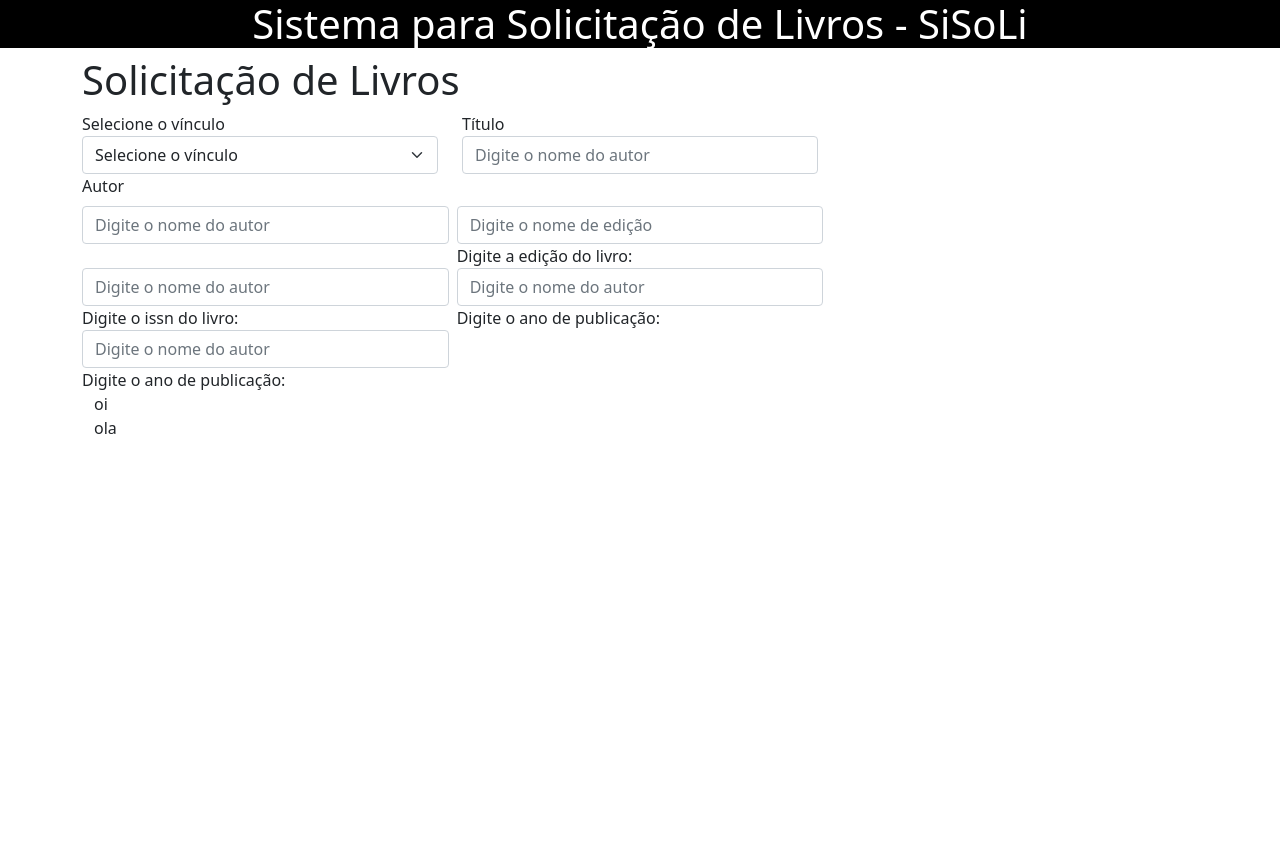
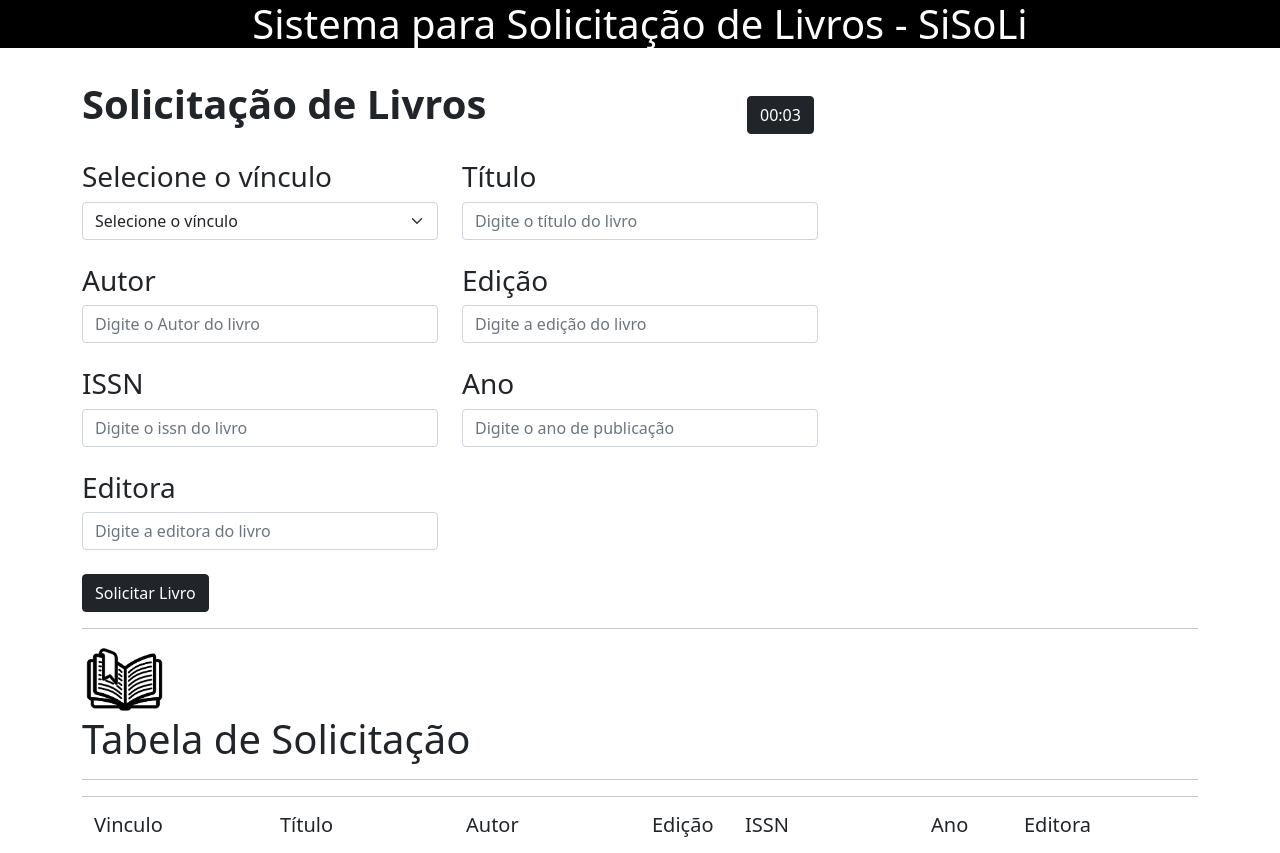
Before and after one commit to erikosampaio/Tarefa2Front, a plain HTML site: page index.html in a window 1280 px wide. Before the commit the page ends 800 px from the top, so only its background shows below. Drawn offline with Linux system fonts and the light colour scheme.

Commit message:
Implementação do relogio, formulario completo e tabela

```diff
--- a/index.html
+++ b/index.html
@@ -1,90 +1,156 @@
 <!DOCTYPE html>
 <html lang="pt-br">
+
 <head>
   <meta charset="UTF-8">
   <meta http-equiv="X-UA-Compatible" content="IE=edge">
   <meta name="viewport" content="width=device-width, initial-scale=1.0">
   <script src="js/bootstrap.min.js"></script>
   <script src="js/bootstrap.bundle.min.js"></script>
+  <script src="java.js"></script>
   <link rel="stylesheet" href="css/bootstrap.min.css">
   <title>Formulário</title>
 </head>
+
 <body>
-  <h1 style="background-color: #000000; color: white; text-align: center;">Sistema para Solicitação de Livros - SiSoLi</h1>
+  <h1 style="background-color: #000000; color: white; text-align: center;">Sistema para Solicitação de Livros - SiSoLi
+  </h1>
+
+  <div class="container">
+    <br>
+    <div class="row">
+      <div class="col-md-7">
+        <h1><strong>Solicitação de Livros</strong></h1>
+        <br>
+      </div>
+      <div class="col-md-2">
+        <p></p>
+        <div id="timer" class="btn btn-dark">60:00</div>
+      </div>
+
       <form>
-    <div class="container">
-    <h1>Solicitação de Livros</h1>
-      <div class="row g-10">
+        <div class="row g-6">
           <div class="col-md-4">
             <div class="form-group">
-                <label for="floatingSelectGrid">Selecione o vínculo</label>
-                <select class="form-select" id="floatingSelectGrid" aria-label="Floating label select example">
+              <label for="vinculo">
+                <h3>Selecione o vínculo</h3>
+              </label>
+              <select class="form-select" id="vinculo" aria-label="Floating label select example" required>
                 <option selected>Selecione o vínculo</option>
-                    <option value="1">Doscente</option>
-                    <option value="2">Discente</option>
-                    <option value="3">Técnico</option>
+                <option value="Docente">Docente</option>
+                <option value="Discente">Discente</option>
+                <option value="Técnico">Técnico</option>
               </select>
+              <br>
+            </div>
+
+            <div class="form-group">
+              <label for="autor">
+                <h3>Autor</h3>
+              </label>
+              <input class="form-control" type="text" id="autor" placeholder="Digite o Autor do livro" required>
+              <br>
+            </div>
+
+            <div class="form-group">
+              <label for="issn">
+                <h3>ISSN</h3>
+              </label>
+              <input class="form-control" type="number" id="issn" placeholder="Digite o issn do livro">
+              <br>
+            </div>
+
+            <div class="form-group">
+              <label for="editora">
+                <h3>Editora</h3>
+              </label>
+              <input class="form-control" type="text" id="editora" placeholder="Digite a editora do livro">
+            </div>
+            <br>
+          </div>
+
+
+          <div class="col-md-4">
+            <div class="form-group">
+              <label for="titulo">
+                <h3>Título</h3>
+              </label>
+              <input class="form-control" type="text" id="titulo" placeholder="Digite o título do livro" required>
+              <br>
+            </div>
+
+            <div class="form-group">
+              <label for="edicao">
+                <h3>Edição</h3>
+              </label>
+              <input class="form-control" type="number" id="edicao" placeholder="Digite a edição do livro">
+              <br>
+            </div>
+
+            <div class="form-group">
+              <label for="ano">
+                <h3>Ano</h3>
+              </label>
+              <input class="form-control" type="number" id="ano" placeholder="Digite o ano de publicação">
             </div>
           </div>
-            <div class="col-md-4">
-              <div class="form-group">
-                <label for="floatingInputGrid">Título</label>
-                <input class="form-control" type="text" id="floatingInputGrid" placeholder="Digite o nome do autor">
+        </div>
+    </div>
+    <button id="button" onclick="formulario()" type="button" class="btn btn-dark btn-md">Solicitar
+      Livro</button>
+    </form>
+  </div>
+
+  <div class="container">
+    <hr>
+    <img src="logo/livro.png" alt="Logo livro" height="70px">
+    <h1>Tabela de Solicitação</h1>
+    <hr>
+    <hr>
+    <div class="container">
+      <div>
+        <div class="row">
+
+          <div class="col-2">
+            <h5>Vinculo</h5>
+            <h5 onclick="remove()" id="tab_vinculo"></h5>
+          </div>
+
+          <div class="col-2">
+            <h5>Título</h5>
+            <p id="tab_titulo"></p>
+          </div>
+
+          <div class="col-2">
+            <h5>Autor</h5>
+            <p id="tab_autor"></p>
+          </div>
+
+          <div class="col-1">
+            <h5>Edição</h5>
+            <p id="tab_edicao"></p>
+          </div>
+
+          <div class="col-2">
+            <h5>ISSN</h5>
+            <p id="tab_issn"></p>
+          </div>
+
+          <div class="col-1">
+            <h5>Ano</h5>
+            <p id="tab_ano"></p>
+          </div>
+
+          <div class="col-2">
+            <h5>Editora</h5>
+            <p id="tab_editora"></p>
+          </div>
+
+        </div>
       </div>
     </div>
   </div>
 
-          <div class="row g-2">
-            <label for="floatingSelectGrid">Autor</label>
-            <div class="col-md-4">
-              <div class="form-group">
-                <div class="form-group">
-                  <input class="form-control" type="text" id="floatingInputGrid" placeholder="Digite o nome do autor">
-                  </div>
-              </div>
-            </div>
-            <div class="col-md-4">
-              <div class="form-group">
-                <input class="form-control" type="text" id="floatingInputGrid" placeholder="Digite o nome de edição">
-                <label for="floatingInputGrid">Digite a edição do livro:</label>
-              </div>
-            </div>
-          </div>
+</body>
 
-          <div class="row g-2">
-            <div class="col-md-4">
-              <div class="form-group">
-                <div class="form-group">
-                    <input class="form-control" type="text" id="floatingInputGrid" placeholder="Digite o nome do autor">
-                    <label for="floatingInputGrid">Digite o issn do livro:</label>
-                  </div>
-              </div>
-            </div>
-            <div class="col-md-4">
-              <div class="form-group">
-                <input class="form-control" type="text" id="floatingInputGrid" placeholder="Digite o nome do autor">
-                <label for="floatingInputGrid">Digite o ano de publicação:</label>
-              </div>
-            </div>
-          </div>
-
-          <div class="row g-2">
-            <div class="col-md-4">
-              <div class="form-group">
-                <div class="form-group">
-                    <input class="form-control" type="text" id="floatingInputGrid" placeholder="Digite o nome do autor">
-                    <label for="floatingInputGrid">Digite o ano de publicação:</label>
-                  </div>
-              </div>
-            </div>
-          </div>
-  </form>
-  <div class="container">
-    <label>oi</label>
-    <div class="row g-2">
-      <label>ola</label>
-    </div>
-  </div>
-</div>
-</body>
 </html>
--- /dev/null
+++ b/java.js
@@ -0,0 +1,52 @@
+function formulario() {
+    let vinculo = document.getElementById("vinculo").value;
+    let autor = document.getElementById("autor").value;
+    let issn = document.getElementById("issn").value;
+    let editora = document.getElementById("editora").value;
+    let titulo = document.getElementById("titulo").value;
+    let edicao = document.getElementById("edicao").value;
+    let ano = document.getElementById("ano").value;
+    var frutas = [vinculo, titulo, autor, edicao, issn, ano, editora];
+    document.getElementById("tab_vinculo").innerHTML = frutas[0];
+    document.getElementById("tab_titulo").innerHTML = frutas[1];
+    document.getElementById("tab_autor").innerHTML = frutas[2];
+    document.getElementById("tab_edicao").innerHTML = frutas[3];
+    document.getElementById("tab_issn").innerHTML = frutas[4];
+    document.getElementById("tab_ano").innerHTML = frutas[5];
+    document.getElementById("tab_editora").innerHTML = frutas[6];
+}
+
+function remove() {
+    frutas.clear();
+}
+
+function startTimer(duration, display) {
+
+    var timer = duration, minutes, seconds;
+
+    setInterval(function () {
+
+        minutes = parseInt(timer / 60, 10);
+        seconds = parseInt(timer % 60, 10);
+
+        minutes = minutes < 10 ? "0" + minutes : minutes;
+        seconds = seconds < 10 ? "0" + seconds : seconds;
+
+        display.textContent = minutes + ":" + seconds;
+
+        if (--timer < 0) {
+            timer = duration;
+            if (timer == 0) {
+                document.getElementById("button").disabled = true;
+            }
+        }
+    }, 1000);
+}
+
+window.onload = function () {
+
+    var duration = 3; // Conversão para segundos
+    var display = document.querySelector("#timer"); // Elemento para exibir o timer
+
+    startTimer(duration, display); //Inicia a função
+}
```
Also changed, not shown: logo/livro.png (added). Lines whose indentation alone changed are shown as unchanged.
